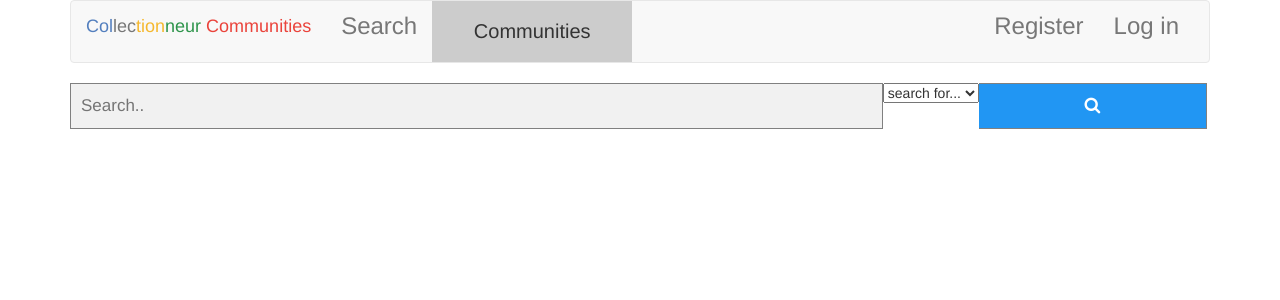
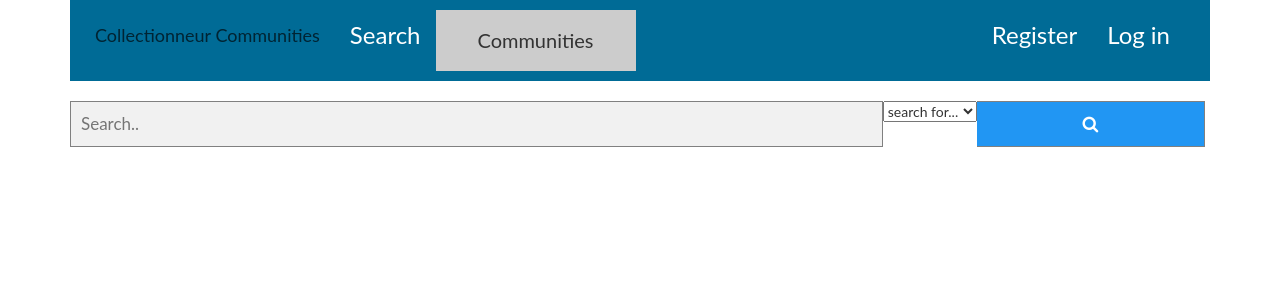
Before and after one commit to Deniz11/WebIK24, a Flask app: page /search in a window 1280 px wide. Shown: the top 300 px of the page. Run offline with Flask 2, Linux system fonts and the light colour scheme; some libraries are stand-ins or nearby versions.

Commit message:
style toegevoegd voor navbar

```diff
--- a/Collectionneur/static/styles.css
+++ b/Collectionneur/static/styles.css
@@ -1,29 +1,3 @@
-.container
-{
-    /* center contents */
-    margin-left: auto;
-    margin-right: auto;
-    text-align: center;
-}
-
-
-/* colors for navbar */
-.navbar-default .navbar-brand .blue
-{
-    color: #537fbe;
-}
-.navbar-default .navbar-brand .red
-{
-    color: #ea433b;
-}
-.navbar-default .navbar-brand .yellow
-{
-    color: #f5b82e;
-}
-.navbar-default .navbar-brand .green
-{
-    color: #2e944b;
-}
 
 main .form-control
 {
@@ -127,3 +101,109 @@ main body{
   clear: both;
   display: table;
 }
+
+/* navbar nieuw */
+@import url('https://fonts.googleapis.com/css?family=Lato:300,400');
+
+html, body {
+  font-family: 'Lato', serif;
+}
+
+.navbar-default {
+  font-size: 1.15em;
+  font-weight: 400;
+  background-color: #006b96;
+  padding: 10px;
+  border: 0px;
+  border-radius: 0px;
+}
+
+.navbar-default .navbar-nav>li>a {
+  color: white;
+}
+
+.navbar-default .navbar-nav>li>a:hover {
+  color: #cbf0ff;
+}
+
+.navbar-default .navbar-brand {
+  color: #002433;
+}
+
+.navbar-default .navbar-brand:hover {
+  color: #ffffff;
+  text-shadow: 1px -1px 8px #b3e9ff;
+}
+
+.navbar-default .navbar-nav>.open>a, .navbar-default .navbar-nav>.open>a:hover, .navbar-default .navbar-nav>.open>a:focus {
+  background-color: #004059;
+  color: white;
+}
+
+.navbar-default .navbar-toggle {
+  border: none;
+}
+
+.navbar-default .navbar-collapse, .navbar-default .navbar-form {
+  border: none;
+}
+
+.navbar-default .navbar-toggle:hover, .navbar-default .navbar-toggle:focus {
+  background-color: #002433;
+}
+
+.navbar-default .navbar-toggle .icon-bar {
+  background-color: #ffffff;
+}
+
+.dropdown-menu {
+  background-color: #004059;
+  color: white;
+  border: 0px;
+  border-radius: 2px;
+  padding-top: 10px;
+  padding-bottom: 10px;
+}
+
+.dropdown-menu>li>a {
+  background-color: #004059;
+  color: white;
+}
+
+.dropdown-menu>li>a:hover, .dropdown-menu>li>a:focus {
+  background-color: #004059;
+  color:white;
+}
+
+.dropdown-menu .divider {
+    height: 1px;
+    margin: 9px 0;
+    overflow: hidden;
+    background-color: #003246;
+}
+
+.navbar-default .navbar-nav .open .dropdown-menu>li>a {
+    color: #ffffff;
+}
+
+@media (max-width: 767px) {
+  .dropdown-menu>li>a {
+    background-color: #006b96;
+    color: #ffffff;
+  }
+  .dropdown-menu>li>a:hover {
+    color: #ffffff;
+  }
+
+  .navbar-default .navbar-nav .open .dropdown-menu>li>a:focus, .navbar-default .navbar-nav .open .dropdown-menu>li>a:hover {
+    color: #ffffff;
+    background-color: transparent;
+  }
+
+  .dropdown-menu .divider {
+    height: 1px;
+    margin: 9px 0;
+    overflow: hidden;
+    background-color: #005577;
+  }
+} /* END Media Query */
```
